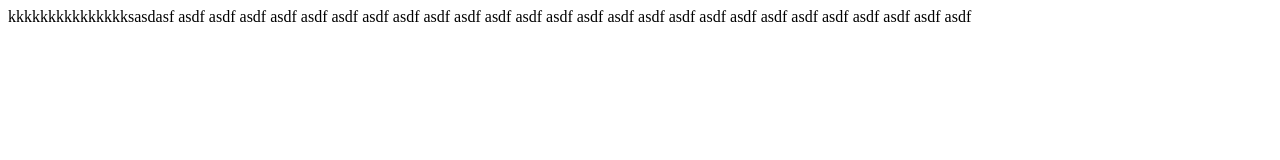
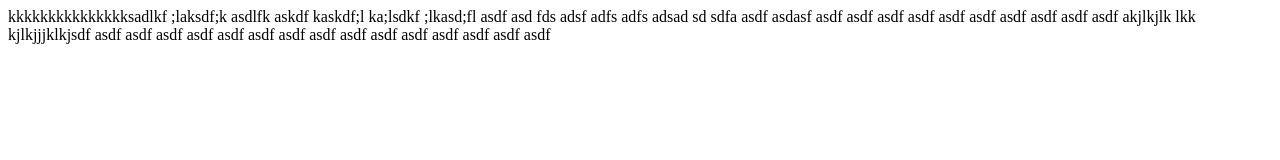
Before and after one commit to runnedrun/firebase-objects, a plain HTML site: page index.html in a window 1280 px wide. Drawn offline with nearby package versions, Linux system fonts and the light colour scheme; no server answers.

Commit message:
Classadoo autocommit

```diff
--- a/index.html
+++ b/index.html
@@ -9,8 +9,19 @@
   </head>
   <body>
     <div class="product-list-container">
-      kkkkkkkkkkkkkkksasdasf asdf asdf asdf  asdf asdf asdf asdf asdf asdf
-      asdf asdf asdf asdf
+      kkkkkkkkkkkkkkksadlkf ;laksdf;k asdlfk askdf kaskdf;l ka;lsdkf ;lkasd;fl
+       asdf
+      asd
+      fds
+      adsf
+      adfs
+      adfs
+      adsad
+      sd
+      sdfa
+      asdf
+      asdasf asdf asdf asdf  asdf asdf asdf asdf asdf asdf
+      asdf akjlkjlk  lkk kjlkjjjklkjsdf asdf asdf
       asdf asdf asdf asdf
       asdf asdf asdf asdf
       asdf asdf asdf asdf asdf
```
